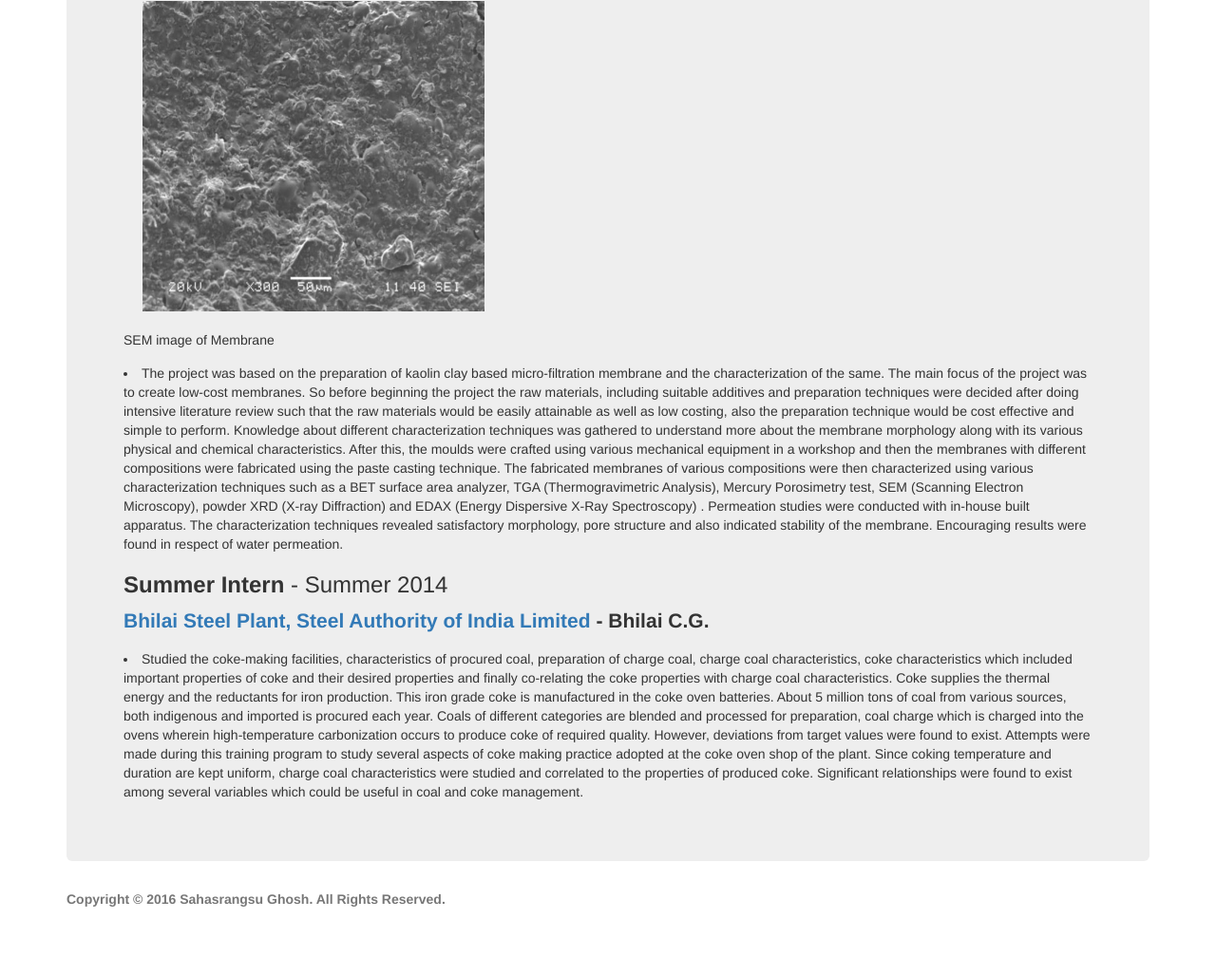
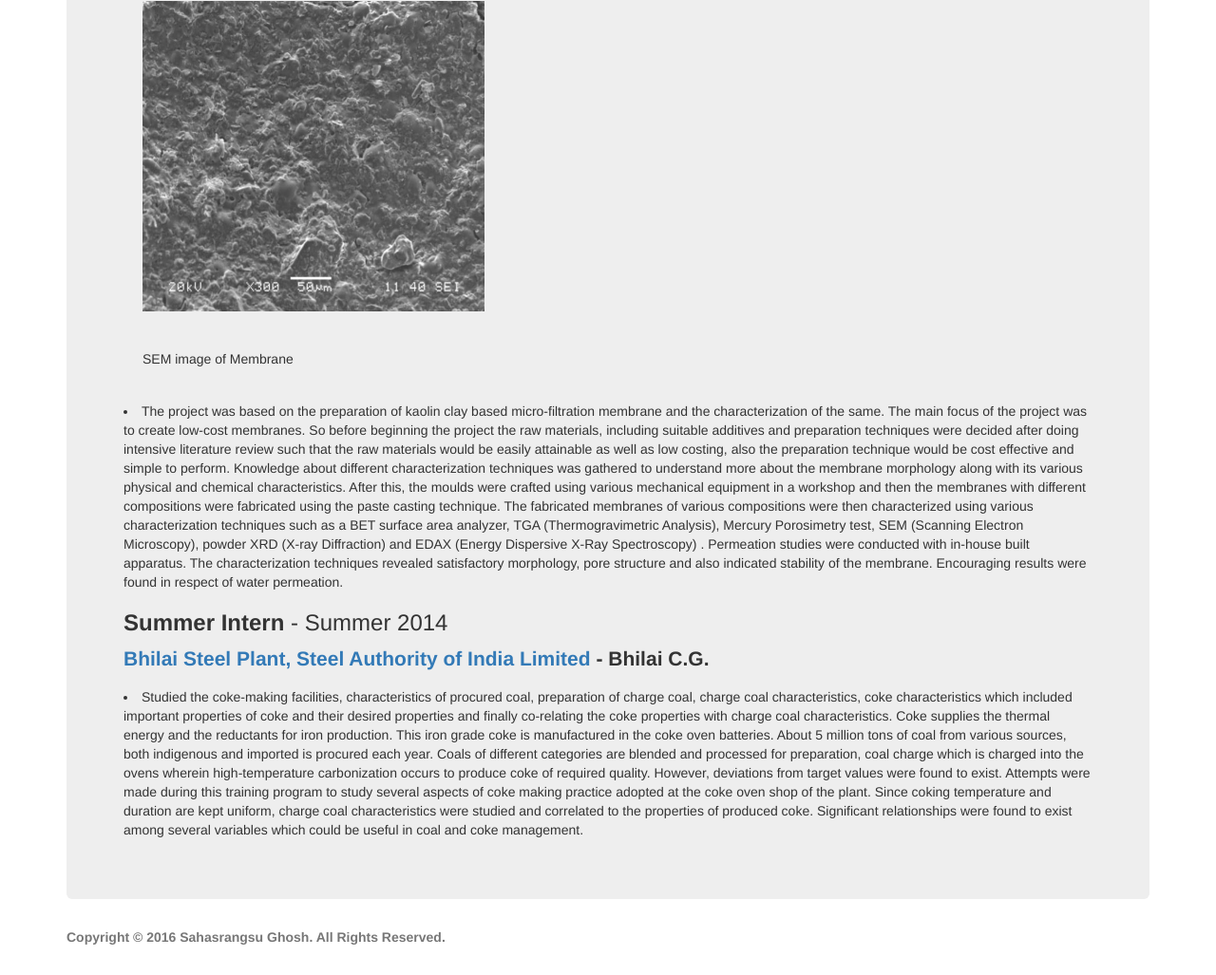
Before and after one commit to sahasrangsu/sahasrangsu.github.io, a plain HTML site: page index.html in a window 1280 px wide. Shown: the part 929-1956 px from the top of the page at 95% size. Before the commit the page ends 1916 px from the top, so only its background shows below. Drawn offline with Linux system fonts and the light colour scheme.

Commit message:
Update index.html

```diff
--- a/index.html
+++ b/index.html
@@ -109,7 +109,7 @@
         				<tr><td>
 					<img src="SEM_Membrane.png" style="padding:20px; width:400px; float:left;" title="Copyright &copy; 2016 Sahasrangsu Ghosh. All Rights Reserved."/></a></br>
 					</td></tr>
-					<tr><td>SEM image of Membrane</td></tr>
+					<tr><td style="padding:20px;">SEM image of Membrane</td></tr>
 					</table>
 				</p>
 
```
